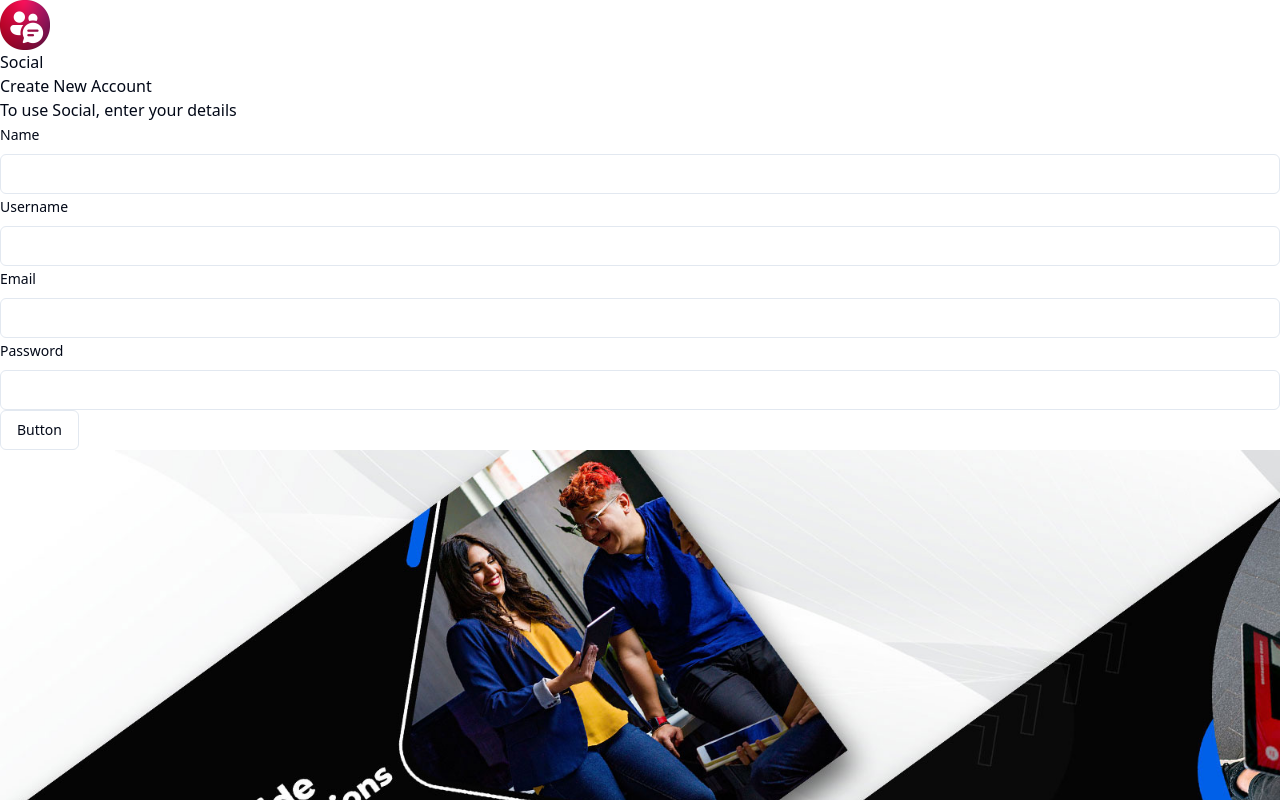
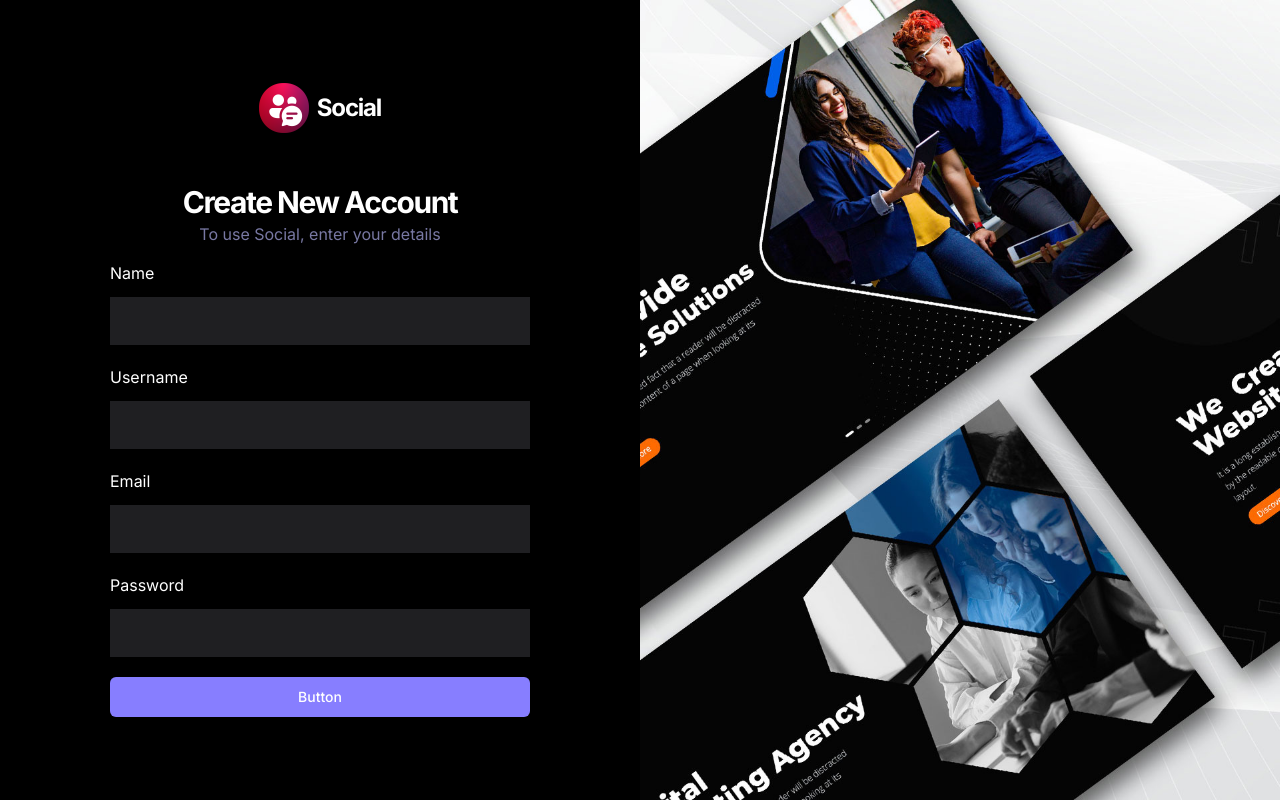
Before and after one commit to Nacar11/social-web, a React (Vite) app: page /sign-up in a window 1280 px wide. Shown: the top 800 px of the page. Built offline with nearby package versions, Linux system fonts and the light colour scheme.

Commit message:
resolved

```diff
--- a/src/_auth/forms/SignupForm.tsx
+++ b/src/_auth/forms/SignupForm.tsx
@@ -101,7 +101,7 @@
 
           )}
         />
-        <Button className="bg-red" variant="outline">Button</Button>
+        <Button className="shad-button_primary"> Button</Button>
       </form>
       </div>
     </Form>
--- a/src/components/ui/button.tsx
+++ b/src/components/ui/button.tsx
@@ -5,25 +5,25 @@
 import { cn } from "@/lib/utils"
 
 const buttonVariants = cva(
-  "yesinline-flex yesitems-center yesjustify-center yeswhitespace-nowrap yesrounded-md yestext-sm yesfont-medium yesring-offset-background yestransition-colors focus-visible:yesoutline-none focus-visible:yesring-2 focus-visible:yesring-ring focus-visible:yesring-offset-2 disabled:yespointer-events-none disabled:yesopacity-50",
+  "inline-flex items-center justify-center whitespace-nowrap rounded-md text-sm font-medium ring-offset-background transition-colors focus-visible:outline-none focus-visible:ring-2 focus-visible:ring-ring focus-visible:ring-offset-2 disabled:pointer-events-none disabled:opacity-50",
   {
     variants: {
       variant: {
-        default: "yesbg-primary yestext-primary-foreground hover:yesbg-primary/90",
+        default: "bg-primary text-primary-foreground hover:bg-primary/90",
         destructive:
-          "yesbg-destructive yestext-destructive-foreground hover:yesbg-destructive/90",
+          "bg-destructive text-destructive-foreground hover:bg-destructive/90",
         outline:
-          "yesborder yesborder-input yesbg-background hover:yesbg-accent hover:yestext-accent-foreground",
+          "border border-input bg-background hover:bg-accent hover:text-accent-foreground",
         secondary:
-          "yesbg-secondary yestext-secondary-foreground hover:yesbg-secondary/80",
-        ghost: "hover:yesbg-accent hover:yestext-accent-foreground",
-        link: "yestext-primary yesunderline-offset-4 hover:yesunderline",
+          "bg-secondary text-secondary-foreground hover:bg-secondary/80",
+        ghost: "hover:bg-accent hover:text-accent-foreground",
+        link: "text-primary underline-offset-4 hover:underline",
       },
       size: {
-        default: "yesh-10 yespx-4 yespy-2",
-        sm: "yesh-9 yesrounded-md yespx-3",
-        lg: "yesh-11 yesrounded-md yespx-8",
-        icon: "yesh-10 yesw-10",
+        default: "h-10 px-4 py-2",
+        sm: "h-9 rounded-md px-3",
+        lg: "h-11 rounded-md px-8",
+        icon: "h-10 w-10",
       },
     },
     defaultVariants: {
--- a/src/globals.css
+++ b/src/globals.css
@@ -1,76 +1,282 @@
+@import url("https://fonts.googleapis.com/css2?family=Inter:wght@400;500;600;700;800&display=swap");
+
 @tailwind base;
 @tailwind components;
 @tailwind utilities;
 
 @layer base {
-    :root {
-      --background: 0 0% 100%;
-      --foreground: 222.2 84% 4.9%;
-
-      --card: 0 0% 100%;
-      --card-foreground: 222.2 84% 4.9%;
-
-      --popover: 0 0% 100%;
-      --popover-foreground: 222.2 84% 4.9%;
-
-      --primary: 222.2 47.4% 11.2%;
-      --primary-foreground: 210 40% 98%;
-
-      --secondary: 210 40% 96.1%;
-      --secondary-foreground: 222.2 47.4% 11.2%;
-
-      --muted: 210 40% 96.1%;
-      --muted-foreground: 215.4 16.3% 46.9%;
-
-      --accent: 210 40% 96.1%;
-      --accent-foreground: 222.2 47.4% 11.2%;
-
-      --destructive: 0 84.2% 60.2%;
-      --destructive-foreground: 210 40% 98%;
-
-      --border: 214.3 31.8% 91.4%;
-      --input: 214.3 31.8% 91.4%;
-      --ring: 222.2 84% 4.9%;
-
-      --radius: 0.5rem;
+  * {
+    @apply box-border list-none p-0 m-0 scroll-smooth;
   }
 
-    .dark {
-      --background: 222.2 84% 4.9%;
-      --foreground: 210 40% 98%;
-
-      --card: 222.2 84% 4.9%;
-      --card-foreground: 210 40% 98%;
-
-      --popover: 222.2 84% 4.9%;
-      --popover-foreground: 210 40% 98%;
-
-      --primary: 210 40% 98%;
-      --primary-foreground: 222.2 47.4% 11.2%;
-
-      --secondary: 217.2 32.6% 17.5%;
-      --secondary-foreground: 210 40% 98%;
-
-      --muted: 217.2 32.6% 17.5%;
-      --muted-foreground: 215 20.2% 65.1%;
-
-      --accent: 217.2 32.6% 17.5%;
-      --accent-foreground: 210 40% 98%;
-
-      --destructive: 0 62.8% 30.6%;
-      --destructive-foreground: 210 40% 98%;
-
-      --border: 217.2 32.6% 17.5%;
-      --input: 217.2 32.6% 17.5%;
-      --ring: 212.7 26.8% 83.9%;
+  body {
+    @apply bg-dark-1 text-white min-h-screen font-inter;
   }
 }
 
-  @layer base {
-    * {
-      @apply yesborder-border;
+@layer utilities {
+
+  /* TYPOGRAPHY */
+  .h1-bold {
+    @apply text-[36px] font-bold leading-[140%] tracking-tighter;
   }
-    body {
-      @apply yesbg-background yestext-foreground;
+
+  .h1-semibold {
+    @apply text-[36px] font-semibold leading-[140%] tracking-tighter;
+  }
+
+  .h2-bold {
+    @apply text-[30px] font-bold leading-[140%] tracking-tighter;
+  }
+
+  .h3-bold {
+    @apply text-[24px] font-bold leading-[140%] tracking-tighter;
+  }
+
+  .base-semibold {
+    @apply text-[16px] font-semibold leading-[140%] tracking-tighter;
+  }
+
+  .base-medium {
+    @apply text-[16px] font-medium leading-[140%];
+  }
+
+  .base-regular {
+    @apply text-[16px] font-normal leading-[140%];
+  }
+
+  .body-bold {
+    @apply text-[18px] font-bold leading-[140%];
+  }
+
+  .body-medium {
+    @apply text-[18px] font-medium leading-[140%];
+  }
+
+  .small-semibold {
+    @apply text-[14px] font-semibold leading-[140%] tracking-tighter;
+  }
+
+  .small-medium {
+    @apply text-[14px] font-medium leading-[140%];
+  }
+
+  .small-regular {
+    @apply text-[14px] font-normal leading-[140%];
+  }
+
+  .subtle-semibold {
+    @apply text-[12px] font-semibold leading-[140%];
+  }
+
+  .tiny-medium {
+    @apply text-[10px] font-medium leading-[140%];
+  }
+
+  /* UTILITIES */
+  .invert-white {
+    @apply invert brightness-0 transition;
+  }
+
+  .flex-center {
+    @apply flex justify-center items-center;
+  }
+
+  .flex-between {
+    @apply flex justify-between items-center;
+  }
+
+  .flex-start {
+    @apply flex justify-start items-center;
+  }
+
+  .custom-scrollbar::-webkit-scrollbar {
+    width: 3px;
+    height: 3px;
+    border-radius: 2px;
+  }
+
+  .custom-scrollbar::-webkit-scrollbar-track {
+    background: #09090a;
+  }
+
+  .custom-scrollbar::-webkit-scrollbar-thumb {
+    background: #5c5c7b;
+    border-radius: 50px;
+  }
+
+  .custom-scrollbar::-webkit-scrollbar-thumb:hover {
+    background: #7878a3;
+  }
+
+  .common-container {
+    @apply flex flex-col flex-1 items-center gap-10 overflow-scroll py-10 px-5 md:px-8 lg:p-14 custom-scrollbar;
+  }
+
+  /* All Users */
+  .user-container {
+    @apply max-w-5xl flex flex-col items-start w-full gap-6 md:gap-9;
+  }
+
+  .user-grid {
+    @apply w-full grid grid-cols-1 xs:grid-cols-2 md:grid-cols-2 lg:grid-cols-2 xl:grid-cols-3 gap-7 max-w-5xl;
+  }
+
+  /* Explore */
+  .explore-container {
+    @apply flex flex-col flex-1 items-center overflow-scroll py-10 px-5 md: p-14 custom-scrollbar;
+  }
+
+  .explore-inner_container {
+    @apply max-w-5xl flex flex-col items-center w-full gap-6 md:gap-9;
+  }
+
+  .explore-search {
+    @apply h-12 bg-dark-4 border-none placeholder:text-light-4 focus-visible:ring-0 focus-visible:ring-offset-0 ring-offset-0 !important;
+  }
+
+  /* Home */
+  .home-container {
+    @apply flex flex-col flex-1 items-center gap-10 overflow-scroll py-10 px-5 md:px-8 lg:p-14 custom-scrollbar;
+  }
+
+  .home-posts {
+    @apply max-w-screen-sm flex flex-col items-center w-full gap-6 md:gap-9;
+  }
+
+  .home-creators {
+    @apply hidden xl: flex flex-col w-72 2xl:w-465 px-6 py-10 gap-10 overflow-scroll custom-scrollbar;
+  }
+
+  /* Post Details */
+  .post_details-container {
+    @apply flex flex-col flex-1 gap-10 overflow-scroll py-10 px-5 md: p-14 custom-scrollbar items-center;
+  }
+
+  .post_details-card {
+    @apply bg-dark-2 w-full max-w-5xl rounded-[30px] flex-col flex xl:flex-row border border-dark-4 xl:rounded-l-[24px];
+  }
+
+  .post_details-img {
+    @apply h-80 lg: h-[480px] xl:w-[48%] rounded-t-[30px] xl:rounded-l-[24px] xl:rounded-tr-none object-cover p-5 bg-dark-1;
+  }
+
+  .post_details-info {
+    @apply bg-dark-2 flex flex-col gap-5 lg:gap-7 flex-1 items-start p-8 rounded-[30px];
+  }
+
+  .post_details-delete_btn {
+    @apply p-0 flex gap-3 hover: bg-transparent hover:text-light-1 text-light-1 small-medium lg:base-medium;
+  }
+
+  /* Profile */
+  .profile-container {
+    @apply flex flex-col items-center flex-1 gap-10 overflow-scroll py-10 px-5 md: p-14 custom-scrollbar;
+  }
+
+  .profile-inner_container {
+    @apply flex items-center md: mb-8 xl:items-start gap-8 flex-col xl:flex-row relative max-w-5xl w-full;
+  }
+
+  .profile-tab {
+    @apply flex-center gap-3 py-4 w-48 bg-dark-2 transition flex-1 xl:flex-initial;
+  }
+
+  /* Saved */
+  .saved-container {
+    @apply flex flex-col flex-1 items-center gap-10 overflow-scroll py-10 px-5 md: p-14 custom-scrollbar;
+  }
+
+  /* Bottom bar */
+  .bottom-bar {
+    @apply z-50 flex-between w-full sticky bottom-0 rounded-t-[20px] bg-dark-2 px-5 py-4 md: hidden;
+  }
+
+  /* File uploader */
+  .file_uploader-img {
+    @apply h-80 lg:h-[480px] w-full rounded-[24px] object-cover object-top;
+  }
+
+  .file_uploader-label {
+    @apply text-light-4 text-center small-regular w-full p-4 border-t border-t-dark-4;
+  }
+
+  .file_uploader-box {
+    @apply flex-center flex-col p-7 h-80 lg:h-[612px];
+  }
+
+  /* Grid Post List */
+  .grid-container {
+    @apply w-full grid grid-cols-1 sm:grid-cols-2 md:grid-cols-1 lg:grid-cols-2 xl:grid-cols-3 gap-7 max-w-5xl;
+  }
+
+  .grid-post_link {
+    @apply flex rounded-[24px] border border-dark-4 overflow-hidden cursor-pointer w-full h-full;
+  }
+
+  .grid-post_user {
+    @apply absolute bottom-0 p-5 flex-between w-full bg-gradient-to-t from-dark-3 to-transparent rounded-b-[24px] gap-2;
+  }
+
+  /* Left sidebar */
+  .leftsidebar {
+    @apply hidden md:flex px-6 py-10 flex-col justify-between min-w-[270px] bg-dark-2;
+  }
+
+  .leftsidebar-link {
+    @apply rounded-lg base-medium hover: bg-primary-500 transition;
+  }
+
+  /* Post Card */
+  .post-card {
+    @apply bg-dark-2 rounded-3xl border border-dark-4 p-5 lg: p-7 w-full max-w-screen-sm;
+  }
+
+  .post-card_img {
+    @apply h-64 xs:h-[400px] lg:h-[450px] w-full rounded-[24px] object-cover mb-5;
+  }
+
+  /* Topbar */
+  .topbar {
+    @apply sticky top-0 z-50 md: hidden bg-dark-2 w-full;
+  }
+
+  /* User card */
+  .user-card {
+    @apply flex-center flex-col gap-4 border border-dark-4 rounded-[20px] px-5 py-8;
   }
 }
+
+@layer components {
+
+  /* SHADCN COMPONENTS */
+  /* Form */
+  .shad-form_label {
+    @apply text-white !important;
+  }
+
+  .shad-form_message {
+    @apply text-red !important;
+  }
+
+  .shad-input {
+    @apply h-12 bg-dark-4 border-none placeholder:text-light-4 focus-visible:ring-1 focus-visible:ring-offset-1 ring-offset-light-3 !important;
+  }
+
+  .shad-textarea {
+    @apply h-36 bg-dark-3 rounded-xl border-none focus-visible: ring-1 focus-visible:ring-offset-1 ring-offset-light-3 !important;
+  }
+
+  /* Button */
+  .shad-button_primary {
+    @apply bg-primary-500 hover:bg-primary-500 text-light-1 flex gap-2 !important;
+  }
+
+  .shad-button_dark_4 {
+    @apply h-12 bg-dark-4 px-5 text-light-1 flex gap-2 !important;
+  }
+
+  .shad-button_ghost {
+    @apply flex gap-4 items-center justify-start hover:bg-transparent hover:text-white !important;
+  }
+}
--- a/tailwind.config.js
+++ b/tailwind.config.js
@@ -1,4 +1,5 @@
 /** @type {import('tailwindcss').Config} */
+const defaultTheme = require("tailwindcss/defaultTheme");
 
 module.exports = {
   darkMode: ["class"],
@@ -8,7 +9,6 @@
     "./app/**/*.{ts,tsx}",
     "./src/**/*.{ts,tsx}",
   ],
-  prefix: "yes",
   theme: {
     container: {
       center: true,
@@ -19,53 +19,38 @@
     },
     extend: {
       colors: {
-        border: "hsl(var(--border))",
-        input: "hsl(var(--input))",
-        ring: "hsl(var(--ring))",
-        background: "hsl(var(--background))",
-        foreground: "hsl(var(--foreground))",
-        primary: {
-          DEFAULT: "hsl(var(--primary))",
-          foreground: "hsl(var(--primary-foreground))",
-        },
-        secondary: {
-          DEFAULT: "hsl(var(--secondary))",
-          foreground: "hsl(var(--secondary-foreground))",
-        },
-        destructive: {
-          DEFAULT: "hsl(var(--destructive))",
-          foreground: "hsl(var(--destructive-foreground))",
-        },
-        muted: {
-          DEFAULT: "hsl(var(--muted))",
-          foreground: "hsl(var(--muted-foreground))",
-        },
-        accent: {
-          DEFAULT: "hsl(var(--accent))",
-          foreground: "hsl(var(--accent-foreground))",
-        },
-        popover: {
-          DEFAULT: "hsl(var(--popover))",
-          foreground: "hsl(var(--popover-foreground))",
-        },
-        card: {
-          DEFAULT: "hsl(var(--card))",
-          foreground: "hsl(var(--card-foreground))",
-        },
+        "primary-500": "#877EFF",
+        "primary-600": "#5D5FEF",
+        "secondary-500": "#FFB620",
+        "off-white": "#D0DFFF",
+        red: "#FF5A5A",
+        "dark-1": "#000000",
+        "dark-2": "#09090A",
+        "dark-3": "#101012",
+        "dark-4": "#1F1F22",
+        "light-1": "#FFFFFF",
+        "light-2": "#EFEFEF",
+        "light-3": "#7878A3",
+        "light-4": "#5C5C7B",
       },
-      borderRadius: {
-        lg: "var(--radius)",
-        md: "calc(var(--radius) - 2px)",
-        sm: "calc(var(--radius) - 4px)",
+      screens: {
+        xs: "480px",
+      },
+      width: {
+        420: "420px",
+        465: "465px",
+      },
+      fontFamily: {
+        inter: ["Inter", "sans-serif"],
       },
       keyframes: {
         "accordion-down": {
-          from: { height: "0" },
+          from: { height: 0 },
           to: { height: "var(--radix-accordion-content-height)" },
         },
         "accordion-up": {
           from: { height: "var(--radix-accordion-content-height)" },
-          to: { height: "0" },
+          to: { height: 0 },
         },
       },
       animation: {
```
Lines whose indentation alone changed are shown as unchanged.
